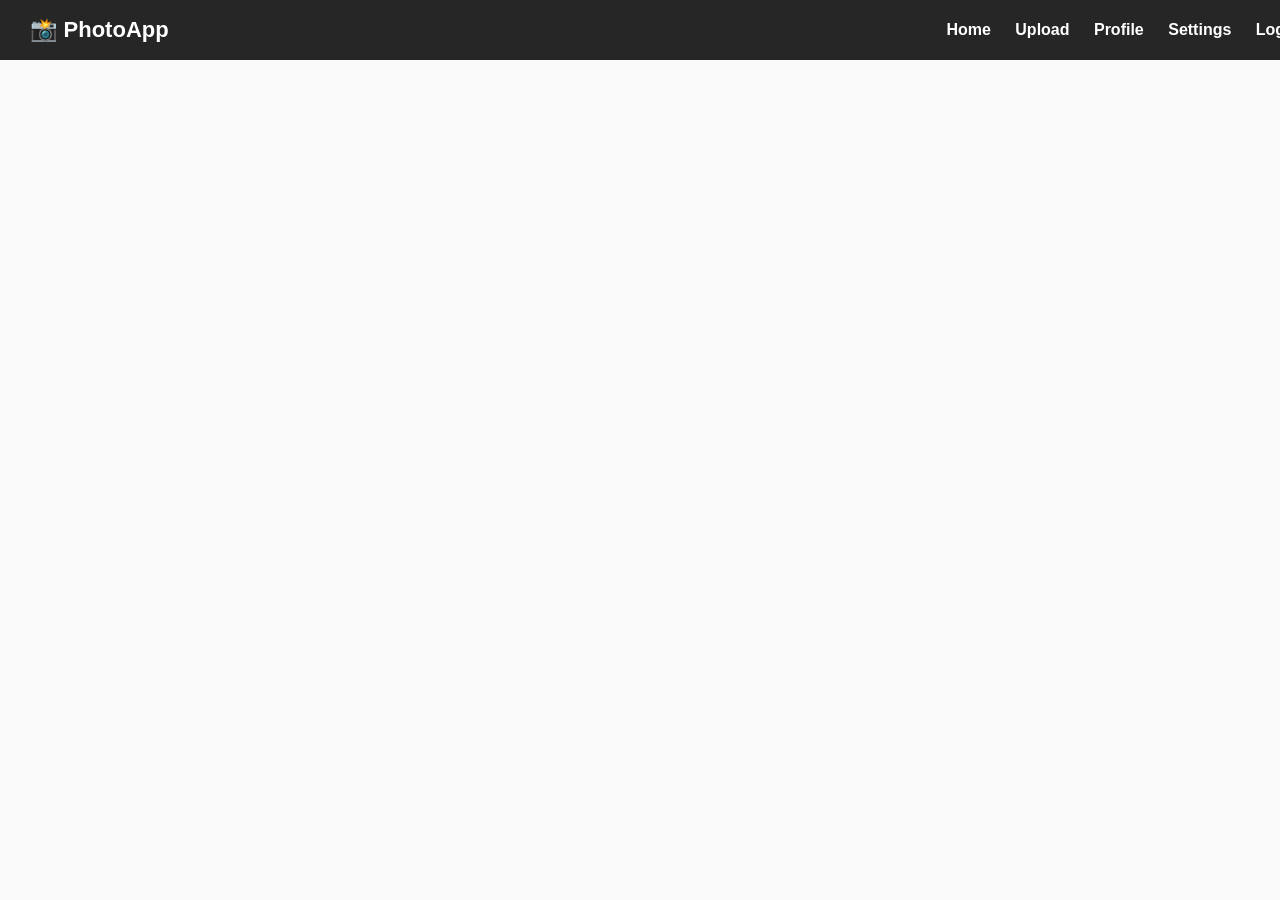
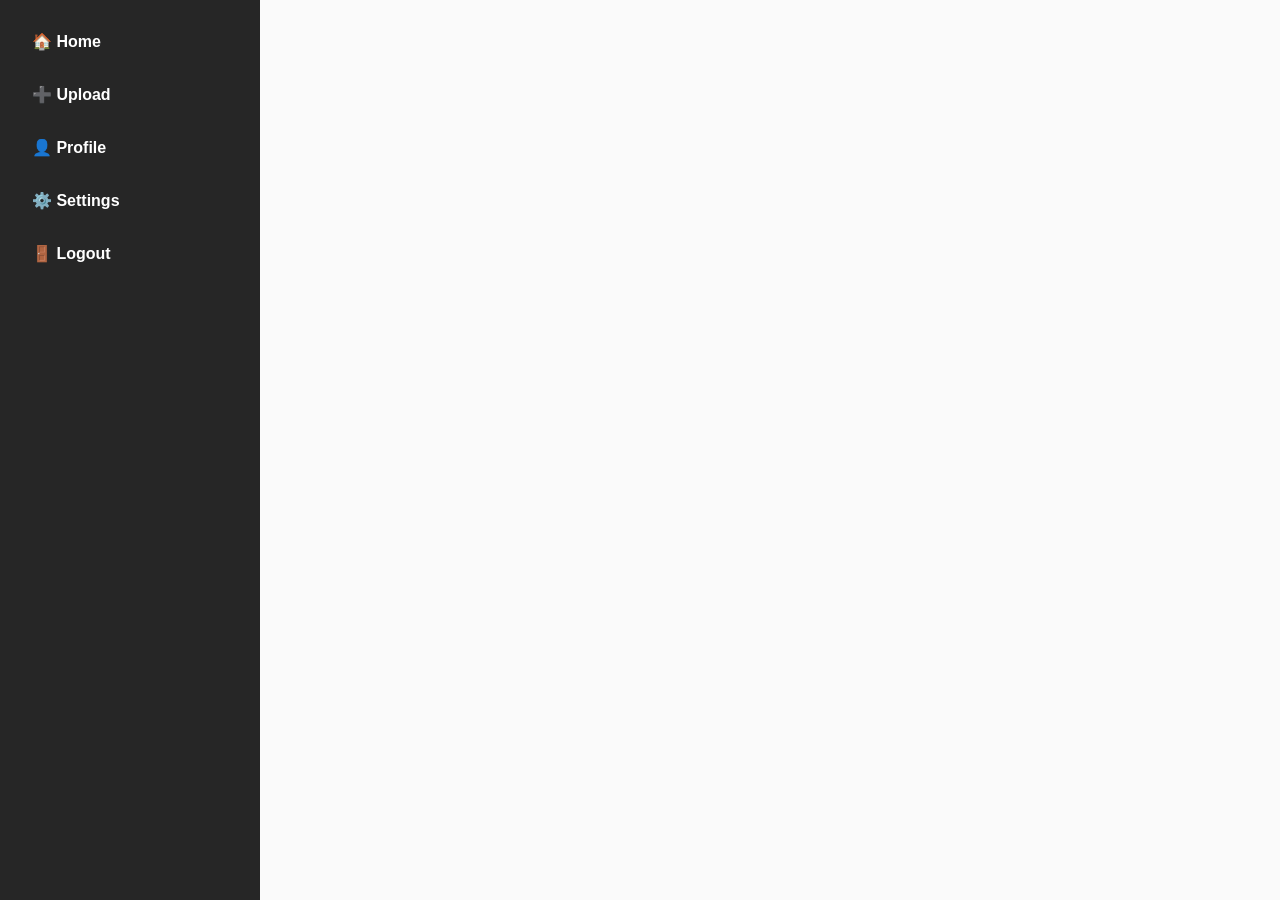
Before and after one commit to b0bfa41e-pixel/photo-app-instagram, a Flask app: page /home in a window 1280 px wide. Run offline with Flask 3, Linux system fonts and the light colour scheme; the visitor is signed in with stand-in values (Sample User, id 1).

Commit message:
Revert "Move sidebar navigation to top header layout"
This reverts commit 64c8529e321375ce73d605b5badeac7342b5e93c.

```diff
--- a/static/style.css
+++ b/static/style.css
@@ -5,41 +5,37 @@ body {
   font-family: Arial, sans-serif;
 }
 
-/* ---------------- Header ---------------- */
-.header {
-  width: 100%;
-  height: 60px;
-  background: #262626;
+/* ---------------- Sidebar ---------------- */
+.sidebar {
+  width: 220px;
+  height: 100vh;
+  position: fixed;
+  background: #262626; /* Instagram dark gray */
+  padding: 20px;
   display: flex;
-  align-items: center;
-  justify-content: space-between;
-  padding: 0 30px;
-  position: fixed;
-  top: 0;
-  z-index: 100;
+  flex-direction: column;
+  justify-content: flex-start;
 }
 
-.header .logo {
-  font-size: 22px;
+.sidebar a {
+  color: white;
+  display: block;
+  padding: 12px;
+  text-decoration: none;
   font-weight: bold;
-  color: white;
-}
-
-.header nav a {
-  color: white;
-  text-decoration: none;
-  margin-left: 20px;
-  font-weight: bold;
+  margin-bottom: 10px;
+  border-radius: 6px;
   transition: 0.3s;
 }
 
-.header nav a:hover {
-  color: #3897f0;
+.sidebar a:hover {
+  background: linear-gradient(to right, #feda75, #d62976, #962fbf, #4f5bd5);
 }
 
 /* ---------------- Main content ---------------- */
 .main {
-  padding: 90px 20px 20px;
+  margin-left: 240px;
+  padding: 20px;
 }
 
 /* ---------------- Feed posts ---------------- */
--- a/templates/base.html
+++ b/templates/base.html
@@ -5,17 +5,12 @@
     <link rel="stylesheet" href="/static/style.css">
 </head>
 <body>
-
-<!-- Header -->
-<div class="header">
-    <div class="logo">📸 PhotoApp</div>
-    <nav>
-        <a href="/home">Home</a>
-        <a href="/upload">Upload</a>
-        <a href="/profile">Profile</a>
-        <a href="/settings">Settings</a>
-        <a href="#" onclick="confirmLogout()">Logout</a>
-    </nav>
+<div class="sidebar">
+    <a href="/home">🏠 Home</a>
+    <a href="/upload">➕ Upload</a>
+    <a href="/profile">👤 Profile</a>
+    <a href="/settings">⚙️ Settings</a>
+    <a href="#" onclick="confirmLogout()">🚪 Logout</a>
 </div>
 
 <div class="main">
@@ -36,12 +31,12 @@ function openModal(src) {
 function closeModal() {
     document.getElementById("imgModal").style.display = "none";
 }
+
 function confirmLogout() {
     if (confirm("Are you sure you want to sign out?")) {
         window.location.href = "/logout";
     }
 }
 </script>
-
 </body>
 </html>
--- a/templates/home.html
+++ b/templates/home.html
@@ -5,8 +5,12 @@
   <div class="post">
     <img src="{{ p.image_url }}" onclick="openModal(this.src)">
     <div class="icons">
-      <div>❤️ <span>0</span> 💬 🔗</div>
-      <div>🔖</div>
+      <div>
+        ❤️ <span>0</span>
+        💬
+        🔗
+      </div>
+      <div class="right">🔖</div>
     </div>
   </div>
   {% endfor %}
```
Also changed, not shown: other parts of static/style.css (+57 -1 lines).
